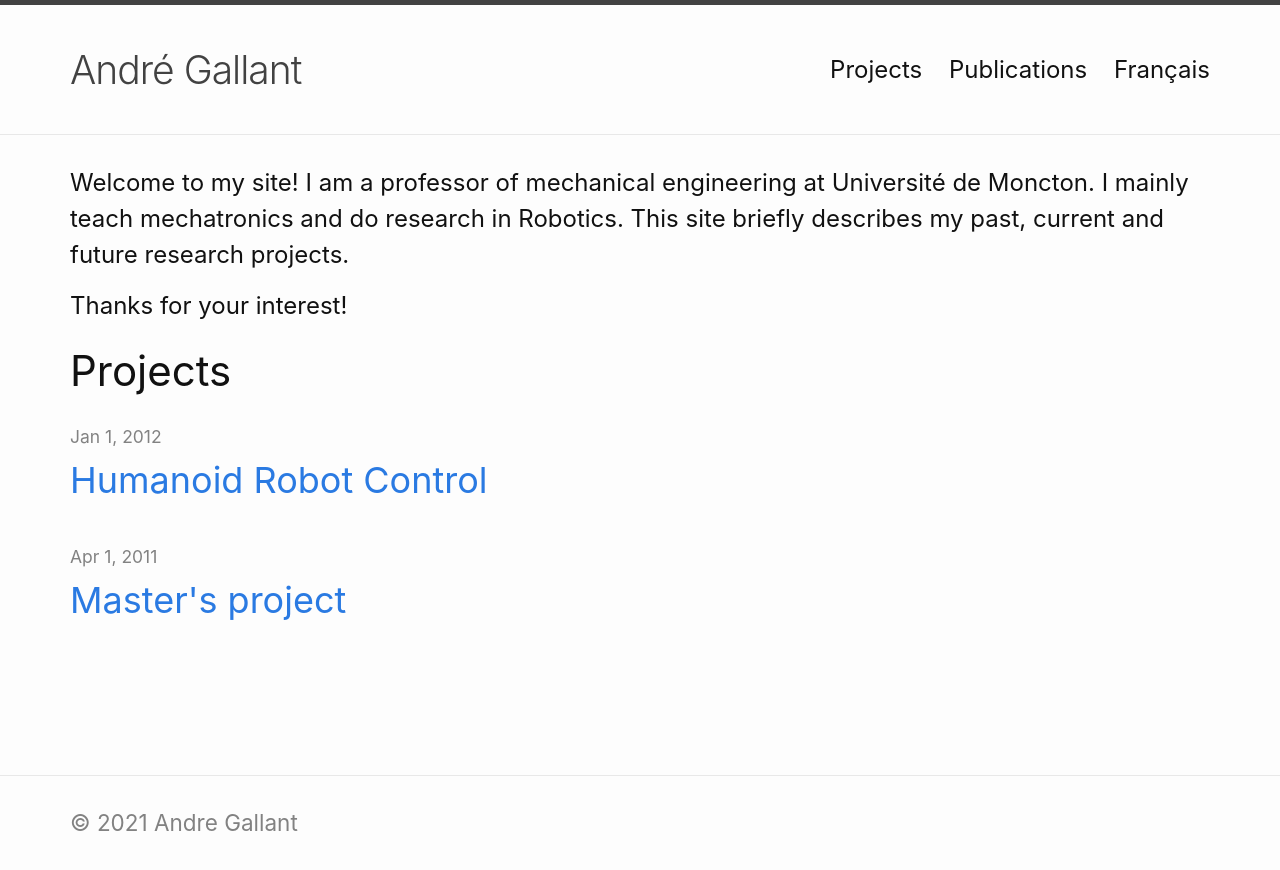
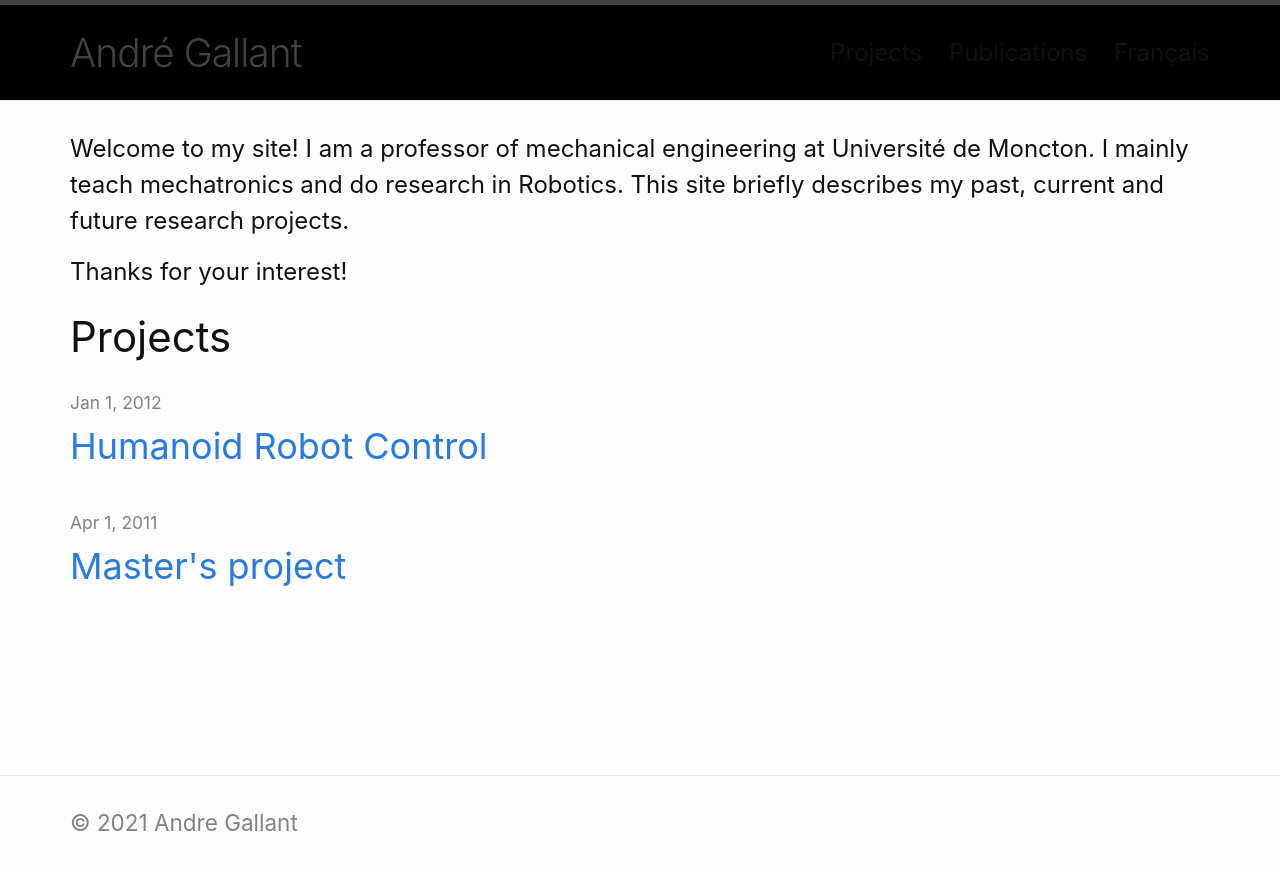
Before and after one commit to gallantandre/gallantandre.github.io, a Jekyll site: the page built from index.md, in a window 1280 px wide. Shown: the top 870 px of the page. Built offline with Jekyll 4.4.1, drawn with Linux system fonts in a browser that asks for light colours.

Commit message:
Update style.scss

```diff
--- a/assets/css/style.scss
+++ b/assets/css/style.scss
@@ -5,6 +5,8 @@
 @import "minima/initialize";
 
 .site-header {
-    padding-top: 1rem;
-    padding-bottom: 1rem;
+    padding-top: 0.3rem;
+    padding-bottom: 0.3rem;
+    background-color: black;
+    color: white;
 }
```
